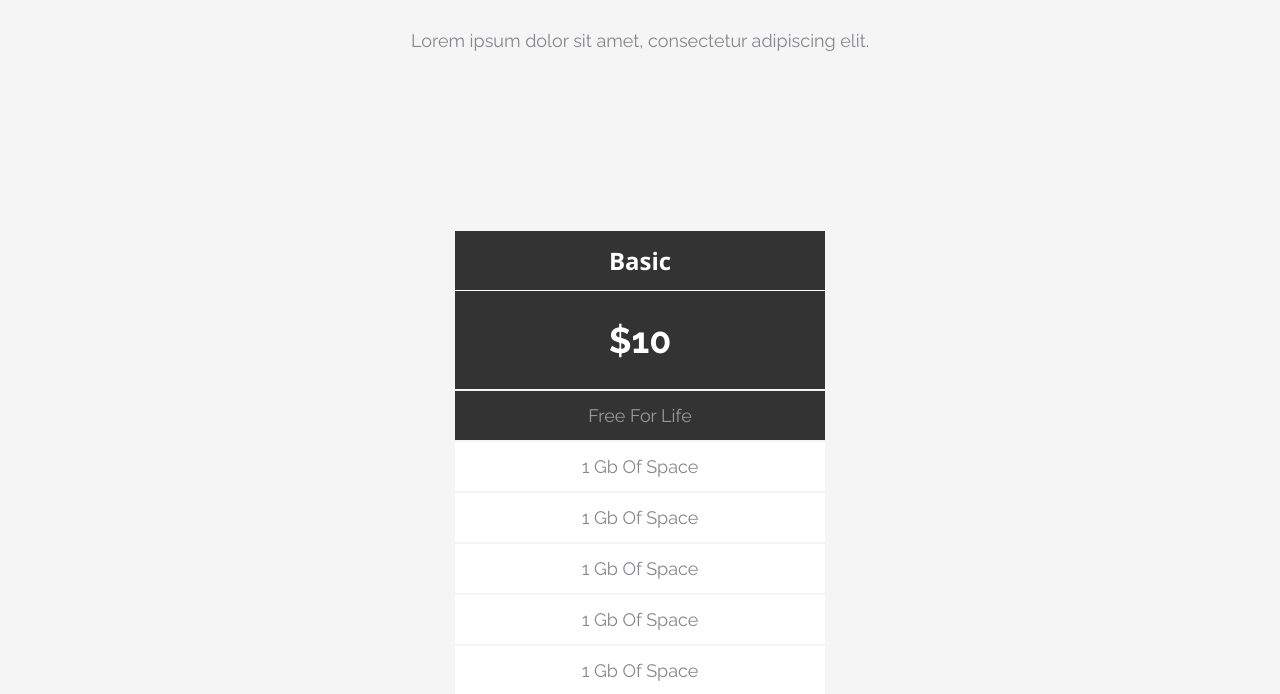
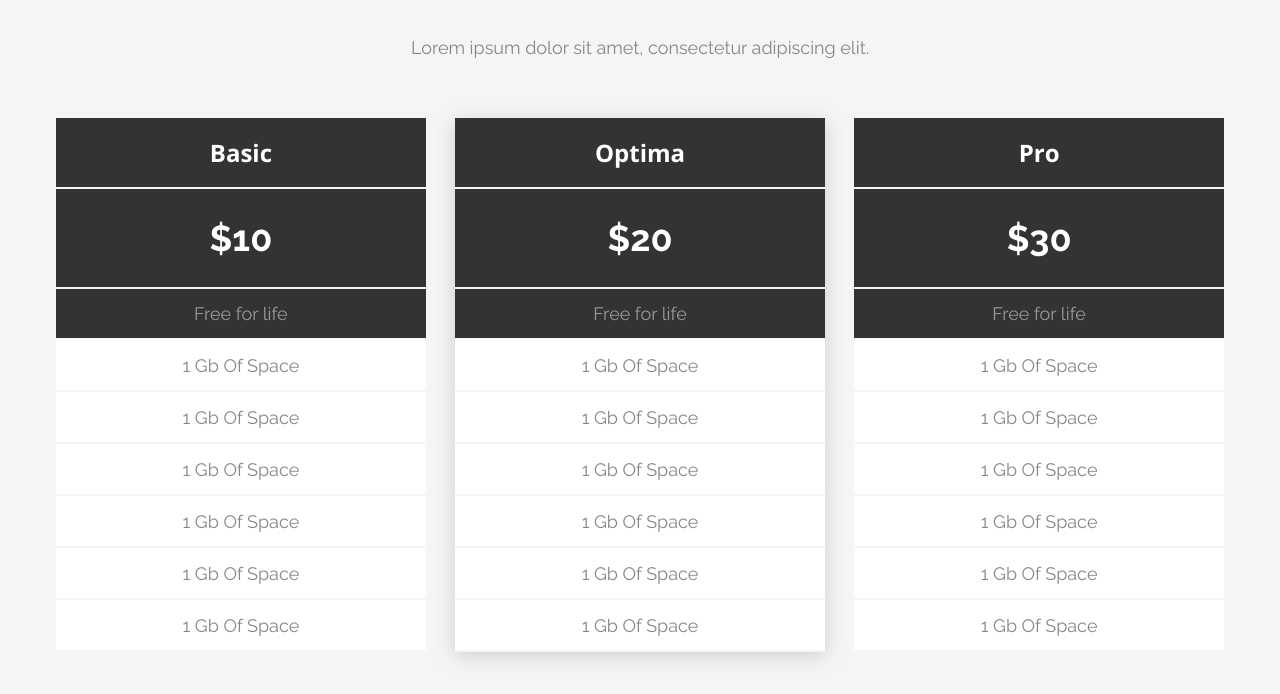
Before and after one commit to latirenity/FE37-onl_homework, a plain HTML site: page [L3] pricing section/index.html in a window 1280 px wide. Shown: the part 210-904 px from the top of the page. Drawn offline with nearby package versions, Linux system fonts and the light colour scheme.

Commit message:
pricing section correction

```diff
--- a/[L3] pricing section/css/style.css
+++ b/[L3] pricing section/css/style.css
@@ -9,9 +9,10 @@
     text-decoration: none;
 }
 
-.tabs{
+.pricing{
     background: #F5F5F5;;
     text-align: center;
+    padding: 107px 0 50px 0;
 }
 
 .wrapper{
@@ -20,12 +21,11 @@
     margin: 0 auto;
 }
 
-.tabs-title{
-    padding: 100px 0;
-    /* после объединения секций - убрать */
+.pricing-title{
+    margin-bottom: 60px;
 }
 
-.tabs-title_name{
+.pricing-title_name{
     font-style: normal;
     font-weight: 400;
     font-size: 36px;
@@ -33,16 +33,15 @@
     padding-bottom: 57px;
 }
 
-.tabs-title_underline{
+.pricing-title_underline{
     width: 170px;
     height: 1px;
-    margin: 0 auto;
+    margin: 0 auto 40px auto;
     border: none;
     background-color: #EC7979;
 }
 
-.tabs-title_caption{
-    margin: 40px 0 60px 0;
+.pricing-title_caption{
     font-style: normal;
     font-weight: 400;
     font-size: 18px;
@@ -50,23 +49,14 @@
     color: #86878B;
 }
 
-/* .tabs-price-list{
-    margin: 20px 0 0 0;
-} */
-
-/* .price__first{
-    display: inline-block;
-    margin: -20px 0 0 0;
-} */
-
-.tabs-price-cart{
+.pricing-cart{
     width: 370px;
     display: inline-block;
-    margin: 20px 0 0 0;
 }
 
-.price_cart_item{
-    padding: 14px 0;
+.pricing-cart_item{
+    padding: 15px 0 14px 0;
+    font-style: normal;
     font-weight: 400;
     font-size: 18px;
     line-height: 21px;
@@ -76,25 +66,25 @@
     background: #FFFFFF;
 }
 
-.price__second{
-    padding: 0 30px;
+.pricing-cart__second{
+    margin: 0 25px;
     filter: drop-shadow(0px 4px 10px rgba(51, 51, 51, 0.2));
-    /* margin: -20px 0 0 0; */
 }
 
-.item__class{
+.pricing-cart_item__class{
     font-family: 'Open Sans', sans-serif;
-    padding: 13px 0;
+    padding: 18px 0;
+    font-style: normal;
     font-weight: 700;
     font-size: 24px;
     line-height: 33px;
     background: #333333;
     color: #FFFFFF;
-    border-bottom: 1px solid ;
 }
 
-.cart_cost{
+.pricing-cart_item__cost{
     padding: 28px 0;
+    font-style: normal;
     font-weight: 700;
     font-size: 36px;
     line-height: 42px;
@@ -102,11 +92,13 @@
     color: #FFFFFF;
 }
 
-.cart_life{
+.pricing-cart_item__free{
     padding: 14px 0;
+    font-style: normal;
     font-weight: 400;
     font-size: 18px;
     line-height: 21px;
+    text-transform: none;
     background: #333333;
     color: rgba(255, 255, 255, 0.5);
 }
--- a/[L3] pricing section/index.html
+++ b/[L3] pricing section/index.html
@@ -8,47 +8,46 @@
     <title>tabs section</title>
 </head>
 <body>
-    <section class="tabs">
+    <section class="pricing">
         <div class="wrapper">
-                <div class="tabs-title">
-                    <h2 class="tabs-title_name">PRICING OPTIONS</h2>
-                    <hr class="tabs-title_underline">
-                    <p class="tabs-title_caption">Lorem ipsum dolor sit amet, consectetur adipiscing elit.</p>
+                <div class="pricing-title">
+                    <h2 class="pricing-title_name">PRICING OPTIONS</h2>
+                    <hr class="pricing-title_underline">
+                    <p class="pricing-title_caption">Lorem ipsum dolor sit amet, consectetur adipiscing elit.</p>
                 </div>
-                <div class="tabs-price-list">
-                    <ul class="tabs-price-cart price__first">
-                        <!-- продолжить отсюда -->
-                        <li class="price_cart_item item__class">Basic</li>
-                        <li class="price_cart_item cart_cost">$10</li>
-                        <li class="price_cart_item cart_life">Free for life</li>
-                        <li class="price_cart_item">1 gb of space</li>
-                        <li class="price_cart_item">1 gb of space</li>
-                        <li class="price_cart_item">1 gb of space</li>
-                        <li class="price_cart_item">1 gb of space</li>
-                        <li class="price_cart_item">1 gb of space</li>
-                        <li class="price_cart_item">1 gb of space</li>
+                <div class="pricing-list">
+                    <ul class="pricing-cart pricing-cart__first">
+                        <li class="pricing-cart_item pricing-cart_item__class">Basic</li>
+                        <li class="pricing-cart_item pricing-cart_item__cost">$10</li>
+                        <li class="pricing-cart_item pricing-cart_item__free">Free for life</li>
+                        <li class="pricing-cart_item">1 gb of space</li>
+                        <li class="pricing-cart_item">1 gb of space</li>
+                        <li class="pricing-cart_item">1 gb of space</li>
+                        <li class="pricing-cart_item">1 gb of space</li>
+                        <li class="pricing-cart_item">1 gb of space</li>
+                        <li class="pricing-cart_item">1 gb of space</li>
                     </ul>
-                    <ul class="price_cart price__second">
-                        <li class="price_cart_item item__class">Optima</li>
-                        <li class="price_cart_item cart_cost">$20</li>
-                        <li class="price_cart_item cart_life">Free for life</li>
-                        <li class="price_cart_item">1 gb of space</li>
-                        <li class="price_cart_item">1 gb of space</li>
-                        <li class="price_cart_item">1 gb of space</li>
-                        <li class="price_cart_item">1 gb of space</li>
-                        <li class="price_cart_item">1 gb of space</li>
-                        <li class="price_cart_item">1 gb of space</li>
+                    <ul class="pricing-cart pricing-cart__second">
+                        <li class="pricing-cart_item pricing-cart_item__class">Optima</li>
+                        <li class="pricing-cart_item pricing-cart_item__cost">$20</li>
+                        <li class="pricing-cart_item pricing-cart_item__free">Free for life</li>
+                        <li class="pricing-cart_item">1 gb of space</li>
+                        <li class="pricing-cart_item">1 gb of space</li>
+                        <li class="pricing-cart_item">1 gb of space</li>
+                        <li class="pricing-cart_item">1 gb of space</li>
+                        <li class="pricing-cart_item">1 gb of space</li>
+                        <li class="pricing-cart_item">1 gb of space</li>
                     </ul>
-                    <ul class="price_cart price__three">
-                        <li class="price_cart_item item__class">Pro</li>
-                        <li class="price_cart_item cart_cost">$30</li>
-                        <li class="price_cart_item cart_life">Free for life</li>
-                        <li class="price_cart_item">1 gb of space</li>
-                        <li class="price_cart_item">1 gb of space</li>
-                        <li class="price_cart_item">1 gb of space</li>
-                        <li class="price_cart_item">1 gb of space</li>
-                        <li class="price_cart_item">1 gb of space</li>
-                        <li class="price_cart_item">1 gb of space</li>
+                    <ul class="pricing-cart pricing-cart__third">
+                        <li class="pricing-cart_item pricing-cart_item__class">Pro</li>
+                        <li class="pricing-cart_item pricing-cart_item__cost">$30</li>
+                        <li class="pricing-cart_item pricing-cart_item__free">Free for life</li>
+                        <li class="pricing-cart_item">1 gb of space</li>
+                        <li class="pricing-cart_item">1 gb of space</li>
+                        <li class="pricing-cart_item">1 gb of space</li>
+                        <li class="pricing-cart_item">1 gb of space</li>
+                        <li class="pricing-cart_item">1 gb of space</li>
+                        <li class="pricing-cart_item">1 gb of space</li>
                     </ul>
                 </div>
         </div>
```
